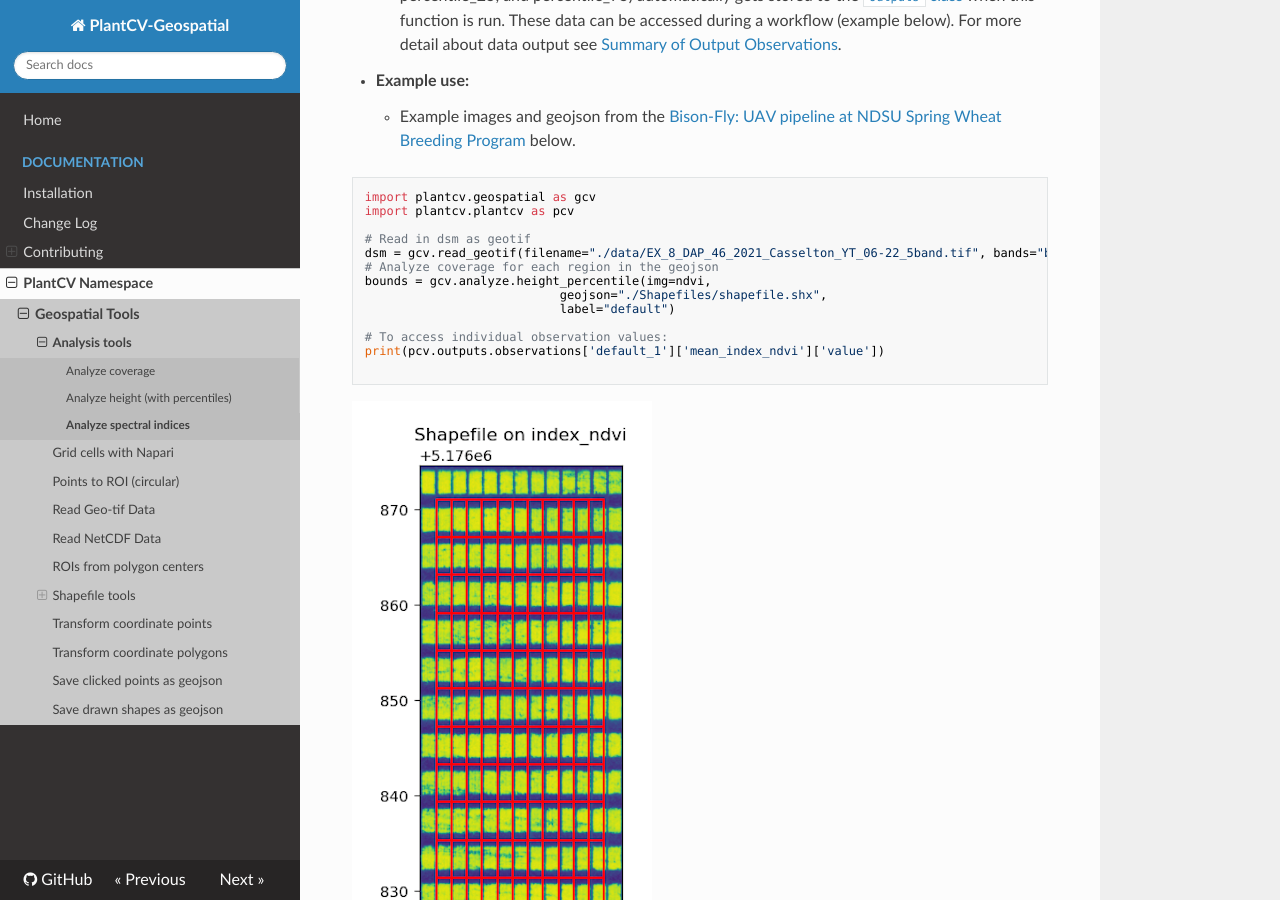
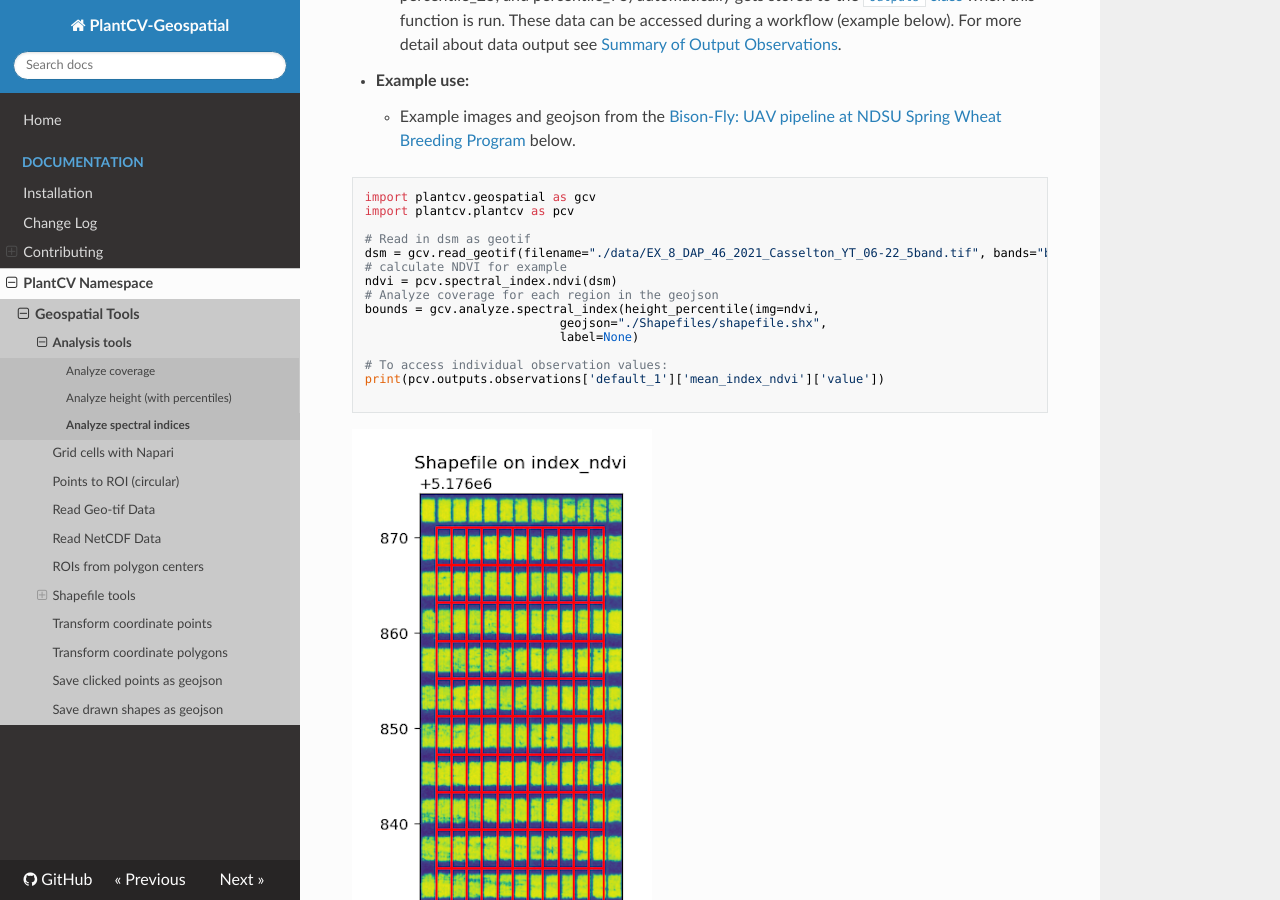
Before and after one commit to danforthcenter/plantcv-geospatial, an MkDocs documentation site: the page built from docs/analyze_spectral_index.md, in a window 1280 px wide and 900 px high, scrolled down 675 px. Built offline with MkDocs 1.6.1, drawn with Linux system fonts in a browser that asks for light colours; nearby versions of some CDN libraries.

Commit message:
docs edit

```diff
--- a/docs/analyze_spectral_index.md
+++ b/docs/analyze_spectral_index.md
@@ -24,10 +24,12 @@ import plantcv.plantcv as pcv
 
 # Read in dsm as geotif
 dsm = gcv.read_geotif(filename="./data/EX_8_DAP_46_2021_Casselton_YT_06-22_5band.tif", bands="b,g,r,RE,NIR")
+# calculate NDVI for example
+ndvi = pcv.spectral_index.ndvi(dsm)
 # Analyze coverage for each region in the geojson
-bounds = gcv.analyze.height_percentile(img=ndvi,
+bounds = gcv.analyze.spectral_index(height_percentile(img=ndvi,
                            geojson="./Shapefiles/shapefile.shx",
-                           label="default")
+                           label=None)
 
 # To access individual observation values:
 print(pcv.outputs.observations['default_1']['mean_index_ndvi']['value'])
```
